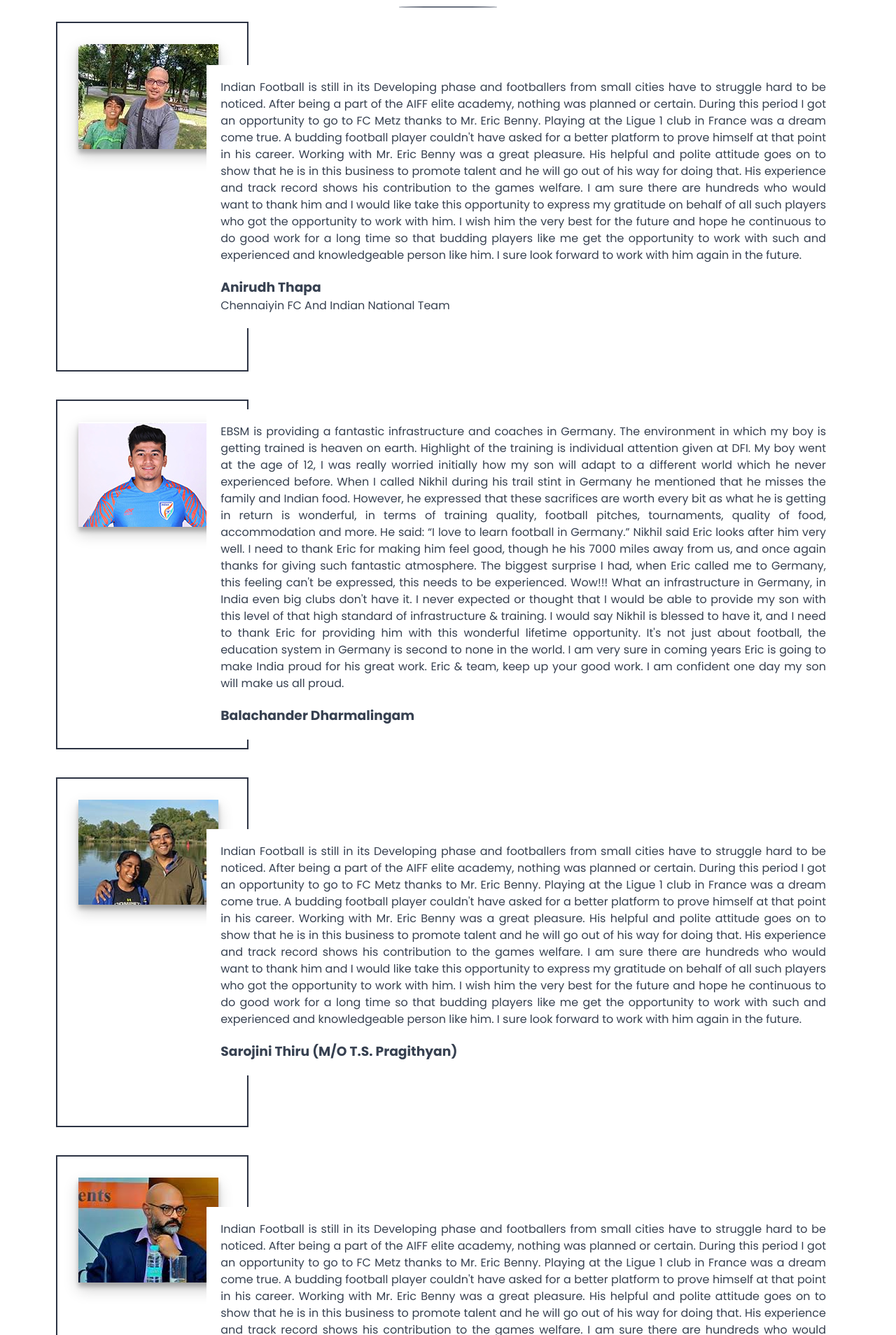
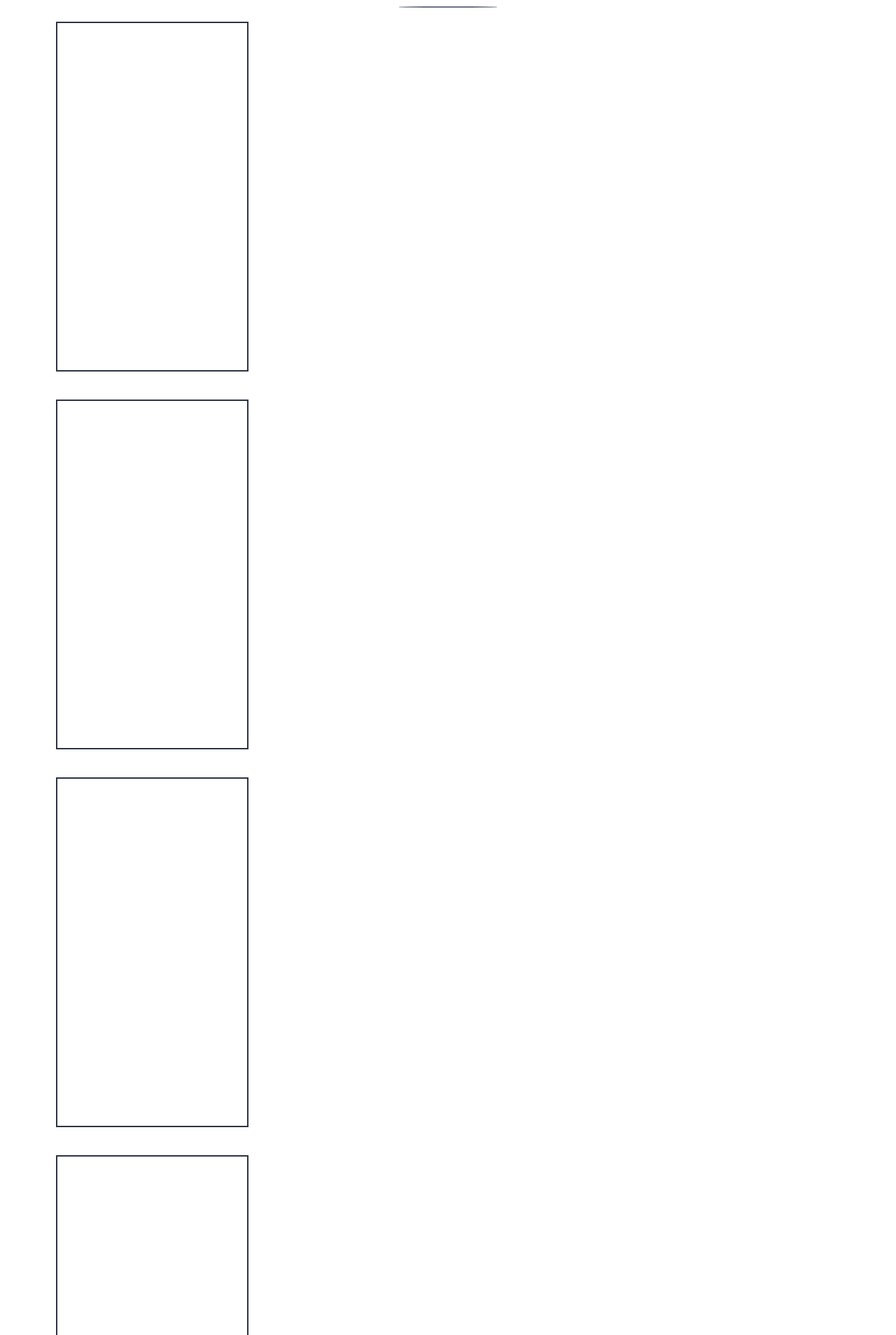
Before and after one commit to fekt2016/tolobasports, a React (Vite) app: page /testimonial in a window 1280 px wide. Shown: the part 672-2580 px from the top of the page at 70% size. Built offline with nearby package versions, Linux system fonts and the light colour scheme; a web font is replaced by a local one.

Commit message:
content changes

```diff
--- a/src/features/consult/ConsultContent.jsx
+++ b/src/features/consult/ConsultContent.jsx
@@ -47,7 +47,7 @@ function ConsultContent() {
         </Row>
         <ContentDetail>
           <VideoContent>
-            <YoutubeEmbed embedId="c6VYQ90Dgd0" />
+            <YoutubeEmbed embedId="" />
           </VideoContent>
           <TextDetail>
             <P>
@@ -80,12 +80,12 @@ function ConsultContent() {
             </P>
           </TextDetail>
           <VideoContent>
-            <YoutubeEmbed embedId="c6VYQ90Dgd0" />
+            <YoutubeEmbed embedId="" />
           </VideoContent>
         </ContentDetail>
         <ContentDetail>
           <VideoContent>
-            <YoutubeEmbed embedId="c6VYQ90Dgd0" />
+            <YoutubeEmbed embedId="" />
           </VideoContent>
           <TextDetail>
             <P>
@@ -116,12 +116,12 @@ function ConsultContent() {
             </P>
           </TextDetail>
           <VideoContent>
-            <YoutubeEmbed embedId="c6VYQ90Dgd0" />
+            <YoutubeEmbed embedId="" />
           </VideoContent>
         </ContentDetail>
         <ContentDetail>
           <VideoContent>
-            <YoutubeEmbed embedId="c6VYQ90Dgd0" />
+            <YoutubeEmbed embedId="" />
           </VideoContent>
           <TextDetail>
             <P>
--- a/src/features/scouting/Scout.jsx
+++ b/src/features/scouting/Scout.jsx
@@ -173,8 +173,8 @@ function Scout() {
           <UnderLine />
         </Row>
         <VideoContent>
-          <YoutubeEmbed embedId="c6VYQ90Dgd0" />
-          <YoutubeEmbed embedId="Ph5JpIFKVoE" />
+          <YoutubeEmbed embedId="" />
+          <YoutubeEmbed embedId="" />
         </VideoContent>
       </Section>
     </>
--- a/src/features/testimonials/TestContent.jsx
+++ b/src/features/testimonials/TestContent.jsx
@@ -87,45 +87,24 @@ function TestContent() {
 
         <TestDetail>
           <ImgBox>
-            <Img src="../../../test-1.jpeg" />
+            <Img src="" effect="blur" />
           </ImgBox>
           <TextBox>
             <TextBoxDetail>
-              <P>
-                Indian Football is still in its Developing phase and footballers
-                from small cities have to struggle hard to be noticed. After
-                being a part of the AIFF elite academy, nothing was planned or
-                certain. During this period I got an opportunity to go to FC
-                Metz thanks to Mr. Eric Benny. Playing at the Ligue 1 club in
-                France was a dream come true. A budding football player
-                couldn&apos;t have asked for a better platform to prove himself
-                at that point in his career. Working with Mr. Eric Benny was a
-                great pleasure. His helpful and polite attitude goes on to show
-                that he is in this business to promote talent and he will go out
-                of his way for doing that. His experience and track record shows
-                his contribution to the games welfare. I am sure there are
-                hundreds who would want to thank him and I would like take this
-                opportunity to express my gratitude on behalf of all such
-                players who got the opportunity to work with him. I wish him the
-                very best for the future and hope he continuous to do good work
-                for a long time so that budding players like me get the
-                opportunity to work with such and experienced and knowledgeable
-                person like him. I sure look forward to work with him again in
-                the future.
-              </P>
-              <h3>Anirudh Thapa</h3>
-              <span>Chennaiyin FC And Indian National Team</span>
+              <P></P>
+              <h3></h3>
+              <span></span>
             </TextBoxDetail>
           </TextBox>
         </TestDetail>
         <TestDetail>
           <ImgBox>
-            <Img src="../../../test-2.jpeg" loading="lazy" />
+            <Img src="" effect="blur" />
           </ImgBox>
           <TextBox>
             <TextBoxDetail>
               <P>
-                EBSM is providing a fantastic infrastructure and coaches in
+                {/* EBSM is providing a fantastic infrastructure and coaches in
                 Germany. The environment in which my boy is getting trained is
                 heaven on earth. Highlight of the training is individual
                 attention given at DFI. My boy went at the age of 12, I was
@@ -151,20 +130,20 @@ function TestContent() {
                 football, the education system in Germany is second to none in
                 the world. I am very sure in coming years Eric is going to make
                 India proud for his great work. Eric & team, keep up your good
-                work. I am confident one day my son will make us all proud.
+                work. I am confident one day my son will make us all proud. */}
               </P>
-              <h3>Balachander Dharmalingam</h3>
+              <h3></h3>
             </TextBoxDetail>
           </TextBox>
         </TestDetail>
         <TestDetail>
           <ImgBox>
-            <Img src="../../../test-3.jpeg" loading="lazy" />
+            <Img src="" effect="blur" />
           </ImgBox>
           <TextBox>
             <TextBoxDetail>
               <P>
-                Indian Football is still in its Developing phase and footballers
+                {/* Indian Football is still in its Developing phase and footballers
                 from small cities have to struggle hard to be noticed. After
                 being a part of the AIFF elite academy, nothing was planned or
                 certain. During this period I got an opportunity to go to FC
@@ -183,20 +162,20 @@ function TestContent() {
                 for a long time so that budding players like me get the
                 opportunity to work with such and experienced and knowledgeable
                 person like him. I sure look forward to work with him again in
-                the future.
+                the future. */}
               </P>
-              <h3>Sarojini Thiru (M/O T.S. Pragithyan)</h3>
+              <h3></h3>
             </TextBoxDetail>
           </TextBox>
         </TestDetail>
         <TestDetail>
           <ImgBox>
-            <Img src="../../../test-4.jpeg" loading="lazy" />
+            <Img src="" effect="blur" />
           </ImgBox>
           <TextBox>
             <TextBoxDetail>
               <P>
-                Indian Football is still in its Developing phase and footballers
+                {/* Indian Football is still in its Developing phase and footballers
                 from small cities have to struggle hard to be noticed. After
                 being a part of the AIFF elite academy, nothing was planned or
                 certain. During this period I got an opportunity to go to FC
@@ -215,20 +194,20 @@ function TestContent() {
                 for a long time so that budding players like me get the
                 opportunity to work with such and experienced and knowledgeable
                 person like him. I sure look forward to work with him again in
-                the future.
+                the future. */}
               </P>
-              <h3>Ravi Varanasi</h3>
+              <h3></h3>
             </TextBoxDetail>
           </TextBox>
         </TestDetail>
         <TestDetail>
           <ImgBox>
-            <Img src="../../../test-6.jpeg" loading="lazy" />
+            <Img src="" effect="blur" />
           </ImgBox>
           <TextBox>
             <TextBoxDetail>
               <P>
-                Indian Football is still in its Developing phase and footballers
+                {/* Indian Football is still in its Developing phase and footballers
                 from small cities have to struggle hard to be noticed. After
                 being a part of the AIFF elite academy, nothing was planned or
                 certain. During this period I got an opportunity to go to FC
@@ -247,20 +226,20 @@ function TestContent() {
                 for a long time so that budding players like me get the
                 opportunity to work with such and experienced and knowledgeable
                 person like him. I sure look forward to work with him again in
-                the future.
+                the future. */}
               </P>
-              <h3>Aravind Ganapathi Raju</h3>
+              <h3></h3>
             </TextBoxDetail>
           </TextBox>
         </TestDetail>
         <TestDetail>
           <ImgBox>
-            <Img src="../../../test-7.jpeg" loading="lazy" />
+            <Img src="" effect="blur" />
           </ImgBox>
           <TextBox>
             <TextBoxDetail>
               <P>
-                Indian Football is still in its Developing phase and footballers
+                {/* Indian Football is still in its Developing phase and footballers
                 from small cities have to struggle hard to be noticed. After
                 being a part of the AIFF elite academy, nothing was planned or
                 certain. During this period I got an opportunity to go to FC
@@ -279,9 +258,9 @@ function TestContent() {
                 for a long time so that budding players like me get the
                 opportunity to work with such and experienced and knowledgeable
                 person like him. I sure look forward to work with him again in
-                the future.
+                the future. */}
               </P>
-              <h3>M S Reddy</h3>
+              <h3></h3>
             </TextBoxDetail>
           </TextBox>
         </TestDetail>
--- a/src/ui/Img.jsx
+++ b/src/ui/Img.jsx
@@ -1,10 +1,13 @@
 /* eslint react/prop-types: 0 */
 import styled from 'styled-components'
 import { LazyLoadImage } from 'react-lazy-load-image-component'
+import { devicesMax } from '../styles/BreakPoint'
 
 const StyledImg = styled(LazyLoadImage)`
   height: 100%;
   width: 100%;
+  @media ${devicesMax} {
+  }
 `
 
 function Img({ src, alt }) {
--- a/src/ui/Modal.jsx
+++ b/src/ui/Modal.jsx
@@ -4,6 +4,7 @@ import { HiXMark } from 'react-icons/hi2'
 import { createPortal } from 'react-dom'
 import { cloneElement, createContext, useContext, useState } from 'react'
 import { useOutSideClick } from '../hooks/useOutsideClick'
+import { devicesMax } from '../styles/BreakPoint'
 const StyledModal = styled.div`
   position: fixed;
   top: 50%;
@@ -14,6 +15,9 @@ const StyledModal = styled.div`
   box-shadow: var(--shadow-lg);
   padding: 3.2rem 4rem;
   transition: all 0.5s;
+  @media ${devicesMax.md} {
+    width: 90%;
+  }
 `
 
 const Overlay = styled.div`
```
Also changed, not shown: src/features/aboutus/AboutDetail.jsx (+6 -1 lines).
